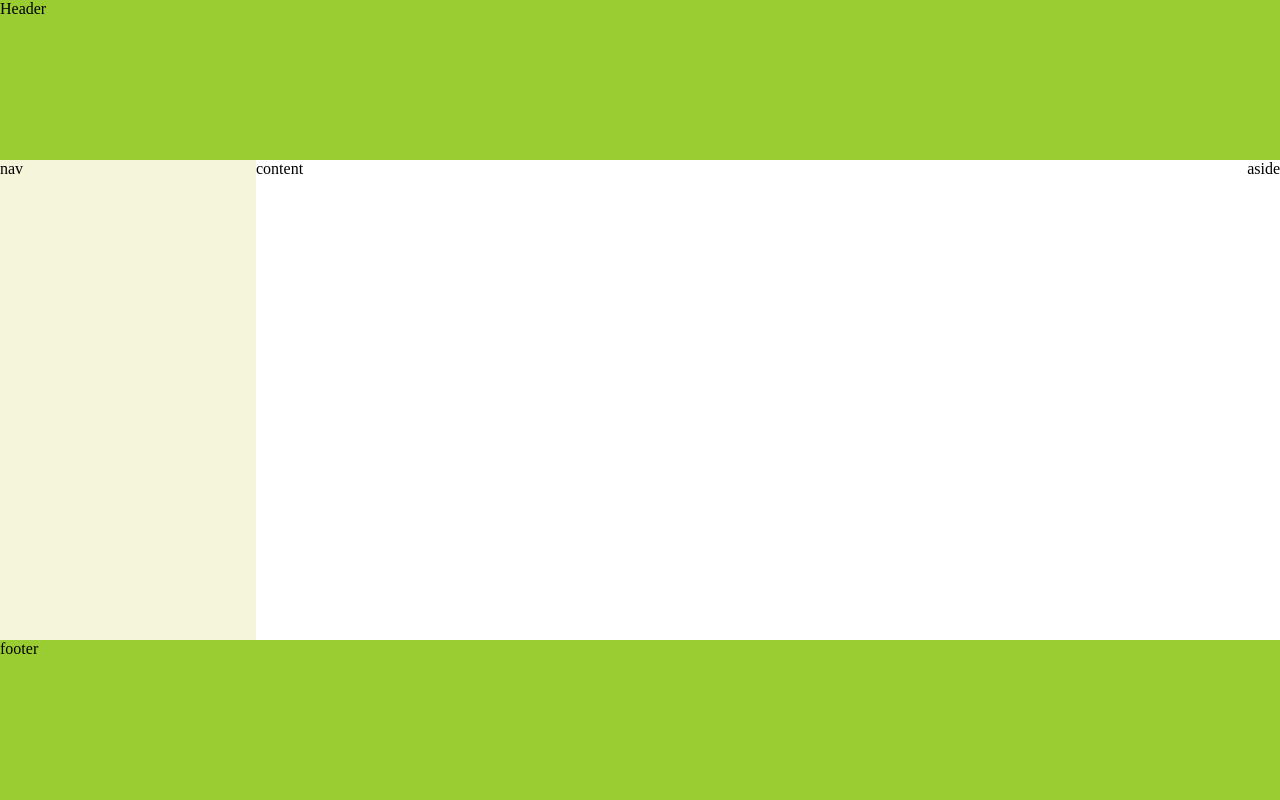
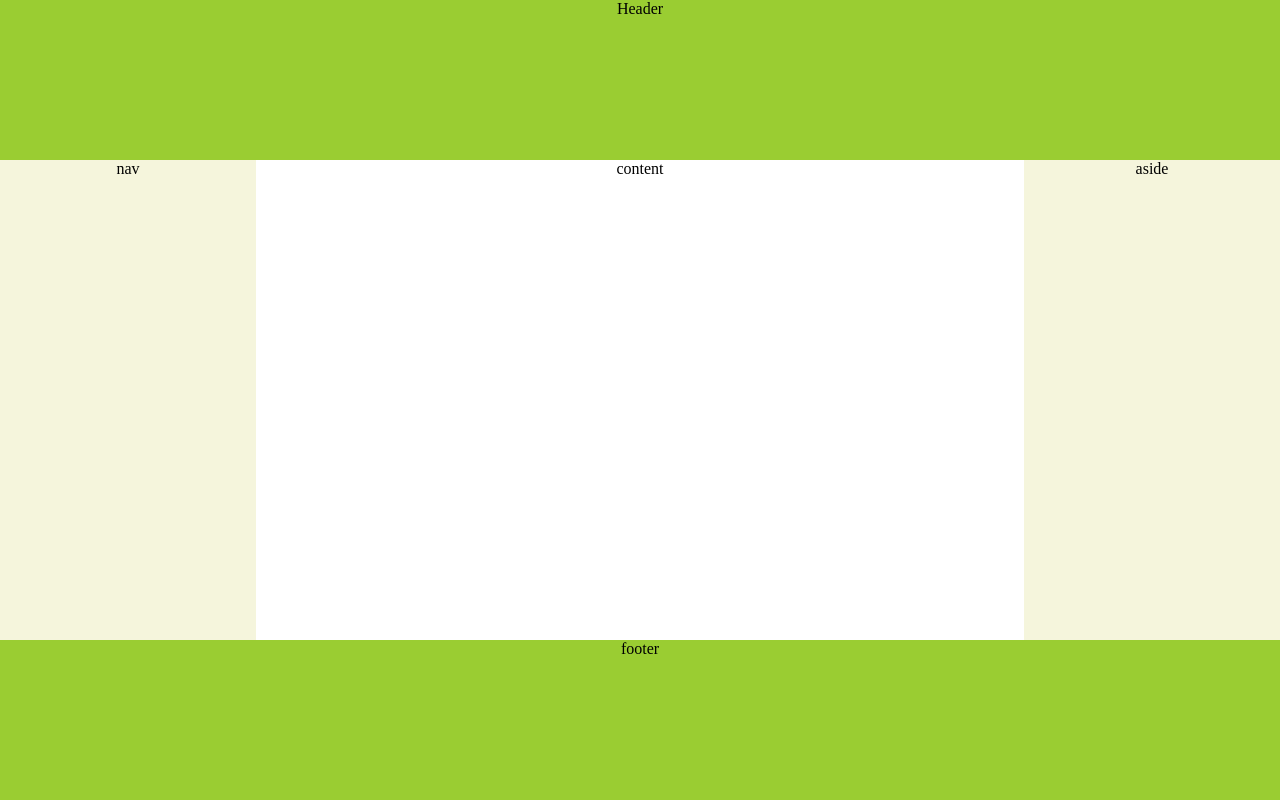
Before and after one commit to EmirDautovic/html_kurs, a plain HTML site: page FLEX/index.html in a window 1280 px wide. Drawn offline with Linux system fonts and the light colour scheme.

Commit message:
izmene u flex-u

```diff
--- a/FLEX/style.css
+++ b/FLEX/style.css
@@ -3,6 +3,7 @@ body{
     height: 100vh;
     flex-direction: column;
     margin: 0;
+    text-align: center;
 }
 #main {
     display: flex;
@@ -15,7 +16,7 @@ body{
     flex: 0 20vw;
     background: beige;
 }
-#main > aside {
+#main > div {
     flex: 0 20vw;
     background: beige;
 }
```
